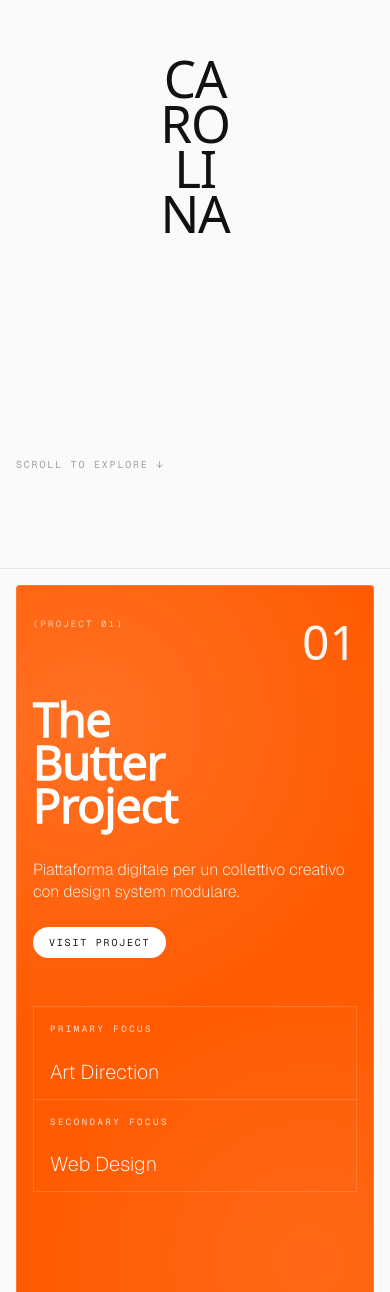
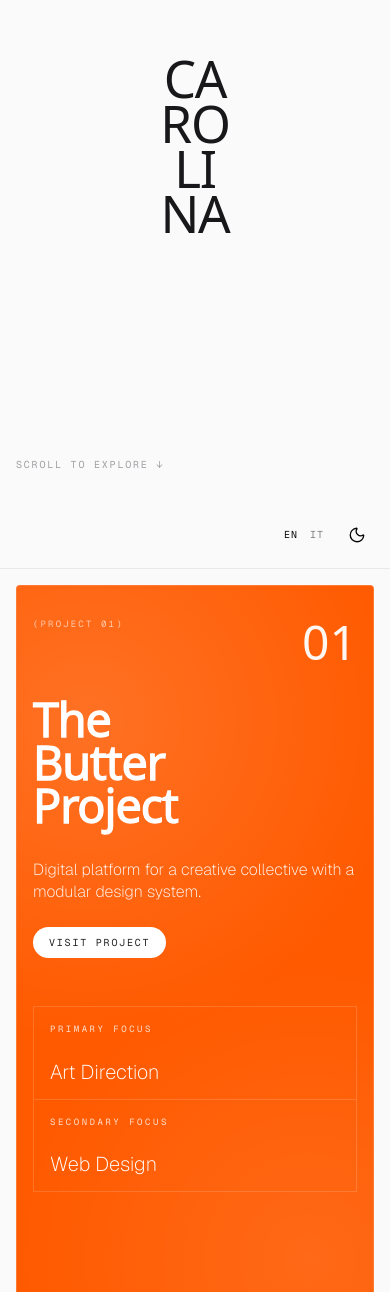
Before and after one commit to carofra/personal-portfolio, a Next.js app: page / in a window 390 px wide. Shown: the part 276-1568 px from the top of the page. Built offline with nearby package versions, Linux system fonts and the light colour scheme; a web font is replaced by a local one.

Commit message:
feat add dark and light theme, en and it languages

```diff
--- a/app/components/CursorProvider.tsx
+++ b/app/components/CursorProvider.tsx
@@ -49,8 +49,7 @@ function CustomCursor({ mode, enabled }: { mode: CursorMode; enabled: boolean })
       style={{ x: springX, y: springY }}
     >
       <motion.div
-        className="flex select-none items-center justify-center overflow-hidden rounded-full border border-white/25 text-[10px] font-sans font-bold tracking-widest text-white"
-        style={{ backgroundColor: "#E33B2B" }}
+        className="flex select-none items-center justify-center overflow-hidden rounded-full border border-white/25 bg-desina text-[10px] font-sans font-bold tracking-widest text-white"
         initial={false}
         animate={{ width: project ? 100 : 28, height: project ? 100 : 28 }}
         transition={{ type: "spring", stiffness: 500, damping: 34, mass: 0.3 }}
--- /dev/null
+++ b/app/components/FloatingNav.tsx
@@ -0,0 +1,74 @@
+"use client";
+
+import { Moon, Sun } from "lucide-react";
+import { useTheme } from "next-themes";
+import { useEffect, useState } from "react";
+import { useLanguage } from "../contexts/LanguageContext";
+
+export function FloatingNav() {
+  const { locale, setLocale } = useLanguage();
+  const { resolvedTheme, setTheme } = useTheme();
+  const [mounted, setMounted] = useState(false);
+
+  useEffect(() => {
+    setMounted(true);
+  }, []);
+
+  const isDark = resolvedTheme === "dark";
+
+  return (
+    <nav
+      className="fixed bottom-6 right-6 z-[100] flex flex-row items-center gap-6 mix-blend-difference text-white sm:top-1/2 sm:right-6 sm:bottom-auto sm:-translate-y-1/2 sm:flex-col sm:items-center"
+      aria-label={locale === "it" ? "Navigazione sito" : "Site navigation"}
+    >
+      <div
+        className="flex flex-row items-center gap-3 leading-none"
+        role="group"
+        aria-label={locale === "it" ? "Lingua" : "Language"}
+      >
+        {(["en", "it"] as const).map((code) => {
+          const active = locale === code;
+          return (
+            <button
+              key={code}
+              type="button"
+              onClick={() => setLocale(code)}
+              className={`font-mono text-[10px] uppercase leading-none tracking-widest text-white transition-opacity hover:opacity-70 ${
+                active ? "opacity-100 hover:opacity-100" : "opacity-50"
+              }`}
+              aria-pressed={active}
+              aria-label={code === "it" ? "Italiano" : "English"}
+            >
+              {code}
+            </button>
+          );
+        })}
+      </div>
+
+      {!mounted ? (
+        <span className="inline-flex size-[18px] shrink-0" aria-hidden />
+      ) : (
+        <button
+          type="button"
+          onClick={() => setTheme(isDark ? "light" : "dark")}
+          className="inline-flex size-[18px] shrink-0 items-center justify-center leading-none text-white transition-opacity hover:opacity-70"
+          aria-label={
+            isDark
+              ? locale === "it"
+                ? "Passa al tema chiaro"
+                : "Switch to light theme"
+              : locale === "it"
+                ? "Passa al tema scuro"
+                : "Switch to dark theme"
+          }
+        >
+          {isDark ? (
+            <Sun className="size-[18px]" strokeWidth={1.75} />
+          ) : (
+            <Moon className="size-[18px]" strokeWidth={1.75} />
+          )}
+        </button>
+      )}
+    </nav>
+  );
+}
--- a/app/components/PortfolioView.tsx
+++ b/app/components/PortfolioView.tsx
@@ -1,6 +1,7 @@
 "use client";
 
 import { useEffect, useRef, useState } from "react";
+import { useTheme } from "next-themes";
 import {
   motion,
   useMotionTemplate,
@@ -10,24 +11,19 @@ import {
 } from "framer-motion";
 import { CustomCursor } from "./CustomCursor";
 import { SmoothScroll } from "./SmoothScroll";
-import type { ProjectEntry } from "../site.config";
+import { useLanguage } from "../contexts/LanguageContext";
+import {
+  pickL10n,
+  type Locale,
+  type ProjectEntry,
+  type SiteConfig,
+} from "../site.config";
 
 // ---------------------------------------------------------------------------
 // Design tokens
 // ---------------------------------------------------------------------------
 
-const INK_DARK = "#111111";
-
 const EASE_OUT_TUPLE = [0.22, 1, 0.36, 1] as const;
-
-type Site = {
-  name: string;
-  bio: string;
-  contact: {
-    email: { label: string; href: string };
-    social: ReadonlyArray<{ label: string; href: string }>;
-  };
-};
 
 // ---------------------------------------------------------------------------
 // Typography helpers — letter-by-letter reveal
@@ -170,6 +166,8 @@ function AnimatedTitle({
 type SectionProps = {
   project: ProjectEntry;
   index: number;
+  locale: Locale;
+  openInNewTabLabel: string;
   onCardHoverChange: (hovered: boolean, color?: string) => void;
 };
 
@@ -194,7 +192,13 @@ function TitleFillOverlay({
   );
 }
 
-function ProjectSlideCard({ project, index, onCardHoverChange }: SectionProps) {
+function ProjectSlideCard({
+  project,
+  index,
+  locale,
+  openInNewTabLabel,
+  onCardHoverChange,
+}: SectionProps) {
   const ref = useRef<HTMLLIElement | null>(null);
   const [isSmallScreen, setIsSmallScreen] = useState(false);
 
@@ -222,11 +226,12 @@ function ProjectSlideCard({ project, index, onCardHoverChange }: SectionProps) {
   const number = String(index + 1).padStart(2, "0");
   const ui = {
     bg: project.themeColor ?? "#ff5a00",
-    topCode: project.topCode ?? `(PROJECT ${number})`,
-    leftMeta: project.leftMeta ?? "Primary focus",
-    rightMeta: project.rightMeta ?? "Secondary focus",
-    cta: project.ctaLabel ?? "Visit project",
+    topCode: pickL10n(project.topCode, locale),
+    leftMeta: pickL10n(project.leftMeta, locale),
+    rightMeta: pickL10n(project.rightMeta, locale),
+    cta: pickL10n(project.ctaLabel, locale),
   };
+  const description = pickL10n(project.description, locale);
 
   return (
     <li
@@ -239,7 +244,7 @@ function ProjectSlideCard({ project, index, onCardHoverChange }: SectionProps) {
         href={project.href}
         target="_blank"
         rel="noopener noreferrer"
-        aria-label={`${project.title} — apri in una nuova scheda`}
+        aria-label={`${project.title} — ${openInNewTabLabel}`}
         style={{
           y: cardY,
           scale: cardScale,
@@ -304,10 +309,10 @@ function ProjectSlideCard({ project, index, onCardHoverChange }: SectionProps) {
             index === 0 ? "mt-1" : "mt-2"
           }`}
         >
-          {project.description}
+          {description}
         </p>
 
-        <div className="mt-6 inline-flex items-center rounded-full bg-white px-4 py-2 font-mono text-[10px] tracking-[0.18em] text-[#111] uppercase transition-transform duration-300 group-hover:scale-105 sm:mt-7 lg:mt-8">
+        <div className="mt-6 inline-flex items-center rounded-full bg-white px-4 py-2 font-mono text-[10px] tracking-[0.18em] text-zinc-900 uppercase transition-transform duration-300 group-hover:scale-105 sm:mt-7 lg:mt-8 dark:bg-zinc-100 dark:text-zinc-950">
           {ui.cta}
         </div>
 
@@ -349,13 +354,17 @@ function ProjectSlideCard({ project, index, onCardHoverChange }: SectionProps) {
 
 function ProjectsStepsSection({
   projects,
+  locale,
+  openInNewTabLabel,
   onCardHoverChange,
 }: {
   projects: ProjectEntry[];
+  locale: Locale;
+  openInNewTabLabel: string;
   onCardHoverChange: (hovered: boolean, color?: string) => void;
 }) {
   return (
-    <section className="w-full border-t border-zinc-200/80 px-4 pt-4 pb-14 sm:px-8 sm:pt-6 sm:pb-18 lg:px-16 lg:pt-8 lg:pb-28">
+    <section className="w-full border-t border-zinc-200/80 px-4 pt-4 pb-14 dark:border-zinc-800/80 sm:px-8 sm:pt-6 sm:pb-18 lg:px-16 lg:pt-8 lg:pb-28">
       <div className="mx-auto w-full max-w-[92rem]">
         <ul role="list" className="space-y-8 sm:space-y-10 lg:space-y-0">
           {projects.map((project, index) => (
@@ -363,6 +372,8 @@ function ProjectsStepsSection({
               key={project.title}
               project={project}
               index={index}
+              locale={locale}
+              openInNewTabLabel={openInNewTabLabel}
               onCardHoverChange={onCardHoverChange}
             />
           ))}
@@ -377,18 +388,18 @@ function ProjectsStepsSection({
 // fill) so tonal shifts read continuously to the bottom.
 // ---------------------------------------------------------------------------
 
-function Footer({ config }: { config: Site }) {
+function Footer({ config }: { config: SiteConfig }) {
   const links = [config.contact.email, ...config.contact.social];
 
   return (
     <footer
       id="contatti"
-      className="relative w-full bg-transparent px-10 py-20 text-[#111] sm:px-16 sm:py-24 lg:px-24"
+      className="relative w-full bg-transparent px-10 py-20 text-zinc-900 sm:px-16 sm:py-24 lg:px-24 dark:text-zinc-50"
       aria-label="Contatti"
     >
       <ul
         role="list"
-        className="flex flex-row flex-wrap items-center justify-center gap-x-10 gap-y-3 font-mono text-xs font-medium tracking-widest text-[#111] uppercase sm:gap-x-14"
+        className="flex flex-row flex-wrap items-center justify-center gap-x-10 gap-y-3 font-mono text-xs font-medium tracking-widest text-zinc-900 uppercase sm:gap-x-14 dark:text-zinc-50"
       >
         {links.map((l) => {
           const isMail = l.href.startsWith("mailto:");
@@ -398,7 +409,7 @@ function Footer({ config }: { config: Site }) {
                 href={l.href}
                 target={isMail ? undefined : "_blank"}
                 rel={isMail ? undefined : "noopener noreferrer"}
-                className="transition-colors duration-500 ease-out hover:text-[#E33B2B]"
+                className="transition-colors duration-500 ease-out hover:text-desina"
               >
                 {l.label}
               </a>
@@ -418,11 +429,13 @@ function PortfolioInner({
   config,
   projectList,
 }: {
-  config: Site;
+  config: SiteConfig;
   projectList: ProjectEntry[];
 }) {
+  const { locale } = useLanguage();
   const [isProjectHovered, setIsProjectHovered] = useState(false);
-  const [cursorColor, setCursorColor] = useState("#111111");
+  const { resolvedTheme } = useTheme();
+  const [cursorColor, setCursorColor] = useState("#18181b");
   const { scrollY } = useScroll();
   const heroX = useTransform(scrollY, [0, 460], [0, -560]);
   const heroY = useTransform(scrollY, [0, 460], [0, -320]);
@@ -430,33 +443,41 @@ function PortfolioInner({
   const heroOpacity = useTransform(scrollY, [0, 180, 260], [1, 0.25, 0]);
   const hintOpacity = useTransform(scrollY, [0, 320, 420], [1, 1, 0]);
 
+  const defaultCursorColor = resolvedTheme === "dark" ? "#fafafa" : "#18181b";
+
+  useEffect(() => {
+    if (!isProjectHovered) {
+      setCursorColor(defaultCursorColor);
+    }
+  }, [defaultCursorColor, isProjectHovered]);
+
   const handleCardHoverChange = (hovered: boolean, color?: string) => {
     setIsProjectHovered(hovered);
     if (hovered && color) {
       setCursorColor(color);
       return;
     }
-    setCursorColor("#111111");
+    setCursorColor(defaultCursorColor);
   };
+
+  const bio = pickL10n(config.bio, locale);
+  const scrollHint = pickL10n(config.copy.scrollToExplore, locale);
+  const openInNewTabLabel = pickL10n(config.copy.openProjectInNewTab, locale);
+  const cursorHoverLabel = locale === "it" ? "VEDI" : "VIEW";
 
   return (
     <SmoothScroll>
-      <main className="relative isolate w-full overflow-x-clip bg-[#FAFAFA] text-[#111]">
-        <CustomCursor active={isProjectHovered} color={cursorColor} />
-        <div
-          aria-hidden
-          className="pointer-events-none fixed inset-0 z-[60] hidden opacity-[0.014] sm:block"
-          style={{
-            backgroundImage:
-              "repeating-linear-gradient(0deg, rgba(0,0,0,0.18) 0 1px, transparent 1px 8px), repeating-linear-gradient(90deg, rgba(0,0,0,0.16) 0 1px, transparent 1px 9px)",
-            backgroundSize: "16px 16px, 18px 18px",
-          }}
+      <main className="relative isolate w-full overflow-x-clip bg-zinc-50 text-zinc-900 dark:bg-zinc-950 dark:text-zinc-50">
+        <CustomCursor
+          active={isProjectHovered}
+          color={cursorColor}
+          hoverLabel={cursorHoverLabel}
         />
         <div className="relative z-10">
       {/* Mobile hero: static, readable, no clipping */}
       <section className="relative flex min-h-screen w-full items-center justify-center px-4 sm:hidden">
         <div className="text-center">
-          <h1 className="font-display text-[clamp(2.1rem,15vw,3.2rem)] leading-[0.88] tracking-tight text-[#111] uppercase">
+          <h1 className="font-display text-[clamp(2.1rem,15vw,3.2rem)] leading-[0.88] tracking-tight text-zinc-900 uppercase dark:text-zinc-50">
             CA
             <br />
             RO
@@ -469,15 +490,15 @@ function PortfolioInner({
         <motion.p
           animate={{ opacity: [0.35, 1, 0.35] }}
           transition={{ duration: 2.2, repeat: Infinity, ease: "easeInOut" }}
-          className="absolute left-4 z-20 font-mono text-[10px] tracking-[0.18em] text-zinc-600 uppercase bottom-[calc(env(safe-area-inset-bottom)+6rem)]"
+          className="absolute left-4 z-20 font-mono text-[10px] tracking-[0.18em] text-zinc-600 uppercase dark:text-zinc-400 bottom-[calc(env(safe-area-inset-bottom)+6rem)]"
         >
-          Scroll to explore ↓
+          {scrollHint}
         </motion.p>
       </section>
 
       {/* Desktop/tablet hero: fixed transform on first scroll segment */}
       <section className="relative hidden h-[110vh] w-full px-4 sm:block sm:h-[115vh] sm:px-8 lg:h-[120vh] lg:px-20">
-        <span className="sr-only">{config.bio}</span>
+        <span className="sr-only">{bio}</span>
       </section>
 
       <motion.div
@@ -503,14 +524,16 @@ function PortfolioInner({
             repeat: Infinity,
             ease: "easeInOut",
           }}
-          className="font-mono text-[10px] tracking-[0.18em] text-zinc-600 uppercase"
+          className="font-mono text-[10px] tracking-[0.18em] text-zinc-600 uppercase dark:text-zinc-400"
         >
-          Scroll to explore ↓
+          {scrollHint}
         </motion.p>
       </motion.div>
 
         <ProjectsStepsSection
           projects={projectList}
+          locale={locale}
+          openInNewTabLabel={openInNewTabLabel}
           onCardHoverChange={handleCardHoverChange}
         />
 
@@ -525,7 +548,7 @@ export function PortfolioView({
   config,
   projects: projectList,
 }: {
-  config: Site;
+  config: SiteConfig;
   projects: ProjectEntry[];
 }) {
   return <PortfolioInner config={config} projectList={projectList} />;
--- /dev/null
+++ b/app/components/ThemeProvider.tsx
@@ -0,0 +1,17 @@
+"use client";
+
+import { ThemeProvider as NextThemesProvider } from "next-themes";
+import type { ReactNode } from "react";
+
+export function ThemeProvider({ children }: { children: ReactNode }) {
+  return (
+    <NextThemesProvider
+      attribute="class"
+      defaultTheme="system"
+      enableSystem
+      disableTransitionOnChange
+    >
+      {children}
+    </NextThemesProvider>
+  );
+}
--- /dev/null
+++ b/app/contexts/LanguageContext.tsx
@@ -0,0 +1,62 @@
+"use client";
+
+import {
+  createContext,
+  useCallback,
+  useContext,
+  useEffect,
+  useState,
+  type ReactNode,
+} from "react";
+import type { Locale } from "../site.config";
+
+export type { Locale } from "../site.config";
+
+export type LanguageContextValue = {
+  locale: Locale;
+  setLocale: (locale: Locale) => void;
+};
+
+export const LanguageContext = createContext<LanguageContextValue | null>(null);
+
+const STORAGE_KEY = "site-locale";
+
+export function LanguageProvider({ children }: { children: ReactNode }) {
+  const [locale, setLocaleState] = useState<Locale>("en");
+
+  useEffect(() => {
+    try {
+      const raw = localStorage.getItem(STORAGE_KEY);
+      if (raw === "en" || raw === "it") setLocaleState(raw);
+    } catch {
+      /* */
+    }
+  }, []);
+
+  useEffect(() => {
+    document.documentElement.lang = locale;
+  }, [locale]);
+
+  const setLocale = useCallback((next: Locale) => {
+    setLocaleState(next);
+    try {
+      localStorage.setItem(STORAGE_KEY, next);
+    } catch {
+      /* */
+    }
+  }, []);
+
+  return (
+    <LanguageContext.Provider value={{ locale, setLocale }}>
+      {children}
+    </LanguageContext.Provider>
+  );
+}
+
+export function useLanguage(): LanguageContextValue {
+  const ctx = useContext(LanguageContext);
+  if (!ctx) {
+    throw new Error("useLanguage must be used within LanguageProvider");
+  }
+  return ctx;
+}
--- a/app/globals.css
+++ b/app/globals.css
@@ -1,10 +1,18 @@
 @import url("https://api.fontshare.com/v2/css?f[]=comico@400&display=swap");
 @import "tailwindcss";
+
+/* Class-based dark mode (Tailwind v4) — toggled via next-themes on <html> */
+@custom-variant dark (&:where(.dark, .dark *));
 
 :root {
   --page-bg: #f9f9f9;
   --ink: #111111;
   --desina: #e33b2b;
+}
+
+.dark {
+  --page-bg: #09090b;
+  --ink: #fafafa;
 }
 
 @theme inline {
@@ -19,6 +27,5 @@
 }
 
 body {
-  background-color: var(--page-bg);
-  color: var(--ink);
+  min-height: 100dvh;
 }
--- a/app/layout.tsx
+++ b/app/layout.tsx
@@ -1,6 +1,9 @@
 import type { Metadata } from "next";
 import { Geist, Geist_Mono } from "next/font/google";
+import { FloatingNav } from "./components/FloatingNav";
+import { LanguageProvider } from "./contexts/LanguageContext";
 import { LenisRoot } from "./components/LenisRoot";
+import { ThemeProvider } from "./components/ThemeProvider";
 import { siteConfig } from "./site.config";
 import "./globals.css";
 
@@ -20,7 +23,7 @@ const geistMono = Geist_Mono({
 
 export const metadata: Metadata = {
   title: siteConfig.name,
-  description: "Portfolio – Carolina",
+  description: siteConfig.bio.en,
 };
 
 export default function RootLayout({
@@ -30,11 +33,17 @@ export default function RootLayout({
 }>) {
   return (
     <html
-      lang="it"
+      lang="en"
+      suppressHydrationWarning
       className={`${geistSans.variable} ${geistMono.variable} antialiased`}
     >
-      <body className="bg-[#F9F9F9] font-sans text-base font-extralight text-[#111]">
-        <LenisRoot>{children}</LenisRoot>
+      <body className="min-h-dvh bg-zinc-50 font-sans text-base font-extralight text-zinc-900 dark:bg-zinc-950 dark:text-zinc-50">
+        <ThemeProvider>
+          <LanguageProvider>
+            <FloatingNav />
+            <LenisRoot>{children}</LenisRoot>
+          </LanguageProvider>
+        </ThemeProvider>
       </body>
     </html>
   );
--- a/app/site.config.ts
+++ b/app/site.config.ts
@@ -1,35 +1,60 @@
+export type Locale = "en" | "it";
+
+/** Bilingual string — English is the canonical default for the site. */
+export type L10n = {
+  en: string;
+  it: string;
+};
+
+export function pickL10n(strings: L10n, locale: Locale): string {
+  return strings[locale];
+}
+
 export const siteConfig = {
   name: "Carolina",
-  /** Bio sotto l’header principale */
-  bio: "Sviluppo esperienze web che uniscono estetica e funzionalità.",
+  bio: {
+    en: "I build web experiences that blend aesthetics and functionality.",
+    it: "Sviluppo esperienze web che uniscono estetica e funzionalità.",
+  } satisfies L10n,
+  copy: {
+    scrollToExplore: {
+      en: "Scroll to explore ↓",
+      it: "Scorri per esplorare ↓",
+    } satisfies L10n,
+    openProjectInNewTab: {
+      en: "Open in a new tab",
+      it: "Apri in una nuova scheda",
+    } satisfies L10n,
+  },
   contact: {
     email: {
       label: "carolinafranceschiello@gmail.com",
       href: "mailto:carolinafranceschiello@gmail.com",
     },
     social: [
-      { label: "LinkedIn", href: "https://www.linkedin.com/in/yourprofile" },
-      { label: "GitHub", href: "https://github.com/youruser" },
+      {
+        label: "LinkedIn",
+        href: "https://www.linkedin.com/in/carolina-franceschiello-b51687253/",
+      },
+      { label: "GitHub", href: "https://github.com/carofra" },
+      { label: "Instagram", href: "https://www.instagram.com/cazola_/" },
     ] as const,
   },
 } as const;
 
+export type SiteConfig = typeof siteConfig;
+
 export type ProjectEntry = {
   title: string;
   href: string;
-  description: string;
-  /** Theme color for step card background */
+  description: L10n;
   themeColor?: string;
-  /** Optional accent color for future decorative details */
   accentColor?: string;
-  /** Optional card labels/copy overrides */
-  topCode?: string;
-  leftMeta?: string;
-  rightMeta?: string;
-  ctaLabel?: string;
-  /** Lista servizi/discipline mostrata in stile tux.co/work */
+  topCode: L10n;
+  leftMeta: L10n;
+  rightMeta: L10n;
+  ctaLabel: L10n;
   services: readonly string[];
-  /** 2–3 screenshot asimmetrici (mshots) per composizione scroll */
   images: readonly [string, string, string];
 };
 
@@ -40,14 +65,16 @@ export const projects: ProjectEntry[] = [
   {
     title: "The Butter Project",
     href: "https://www.thebutterproject.club/",
-    description:
-      "Piattaforma digitale per un collettivo creativo con design system modulare.",
+    description: {
+      en: "Digital platform for a creative collective with a modular design system.",
+      it: "Piattaforma digitale per un collettivo creativo con design system modulare.",
+    },
     themeColor: "#ff5a00",
     accentColor: "#ffd8bf",
-    topCode: "(PROJECT 01)",
-    leftMeta: "Primary focus",
-    rightMeta: "Secondary focus",
-    ctaLabel: "Visit project",
+    topCode: { en: "(PROJECT 01)", it: "(PROGETTO 01)" },
+    leftMeta: { en: "Primary focus", it: "Focus principale" },
+    rightMeta: { en: "Secondary focus", it: "Focus secondario" },
+    ctaLabel: { en: "Visit project", it: "Visita il progetto" },
     services: [
       "Art Direction",
       "Web Design",
@@ -63,14 +90,16 @@ export const projects: ProjectEntry[] = [
   {
     title: "Giulia Pontico Makeup",
     href: "https://giuliaponticomakeup.it/",
-    description:
-      "Vetrina digitale e sistema di booking per una make-up artist.",
+    description: {
+      en: "Digital showcase and booking flow for a professional makeup artist.",
+      it: "Vetrina digitale e sistema di booking per una make-up artist.",
+    },
     themeColor: "#76b9db",
     accentColor: "#d7f0ff",
-    topCode: "(PROJECT 02)",
-    leftMeta: "Primary focus",
-    rightMeta: "Secondary focus",
-    ctaLabel: "Visit project",
+    topCode: { en: "(PROJECT 02)", it: "(PROGETTO 02)" },
+    leftMeta: { en: "Primary focus", it: "Focus principale" },
+    rightMeta: { en: "Secondary focus", it: "Focus secondario" },
+    ctaLabel: { en: "Visit project", it: "Visita il progetto" },
     services: ["Branding", "UX/UI Design", "Booking Flow", "Development"],
     images: [
       shot("https://giuliaponticomakeup.it/", 920, 580),
@@ -81,14 +110,16 @@ export const projects: ProjectEntry[] = [
   {
     title: "Statte",
     href: "https://statte-site.vercel.app/",
-    description:
-      "Portale informativo per la community di Statte con navigazione essenziale.",
+    description: {
+      en: "Information portal for the Statte community with clear, essential navigation.",
+      it: "Portale informativo per la community di Statte con navigazione essenziale.",
+    },
     themeColor: "#9eb26e",
     accentColor: "#ebf5d3",
-    topCode: "(PROJECT 03)",
-    leftMeta: "Primary focus",
-    rightMeta: "Secondary focus",
-    ctaLabel: "Visit project",
+    topCode: { en: "(PROJECT 03)", it: "(PROGETTO 03)" },
+    leftMeta: { en: "Primary focus", it: "Focus principale" },
+    rightMeta: { en: "Secondary focus", it: "Focus secondario" },
+    ctaLabel: { en: "Visit project", it: "Visita il progetto" },
     services: ["Editorial", "Information Design", "UX/UI Design", "Development"],
     images: [
       shot("https://statte-site.vercel.app/", 940, 590),
--- a/package.json
+++ b/package.json
@@ -12,7 +12,9 @@
     "@studio-freight/lenis": "^1.0.42",
     "framer-motion": "^12.38.0",
     "lenis": "^1.3.23",
+    "lucide-react": "^1.14.0",
     "next": "16.2.4",
+    "next-themes": "^0.4.6",
     "react": "19.2.4",
     "react-dom": "19.2.4"
   },
```
Also changed, not shown: app/components/CustomCursor.tsx (+5 -2 lines), app/components/SmoothScroll.tsx (+36 -1 lines), 1 other file (tests, documents, lock files or other folders).
